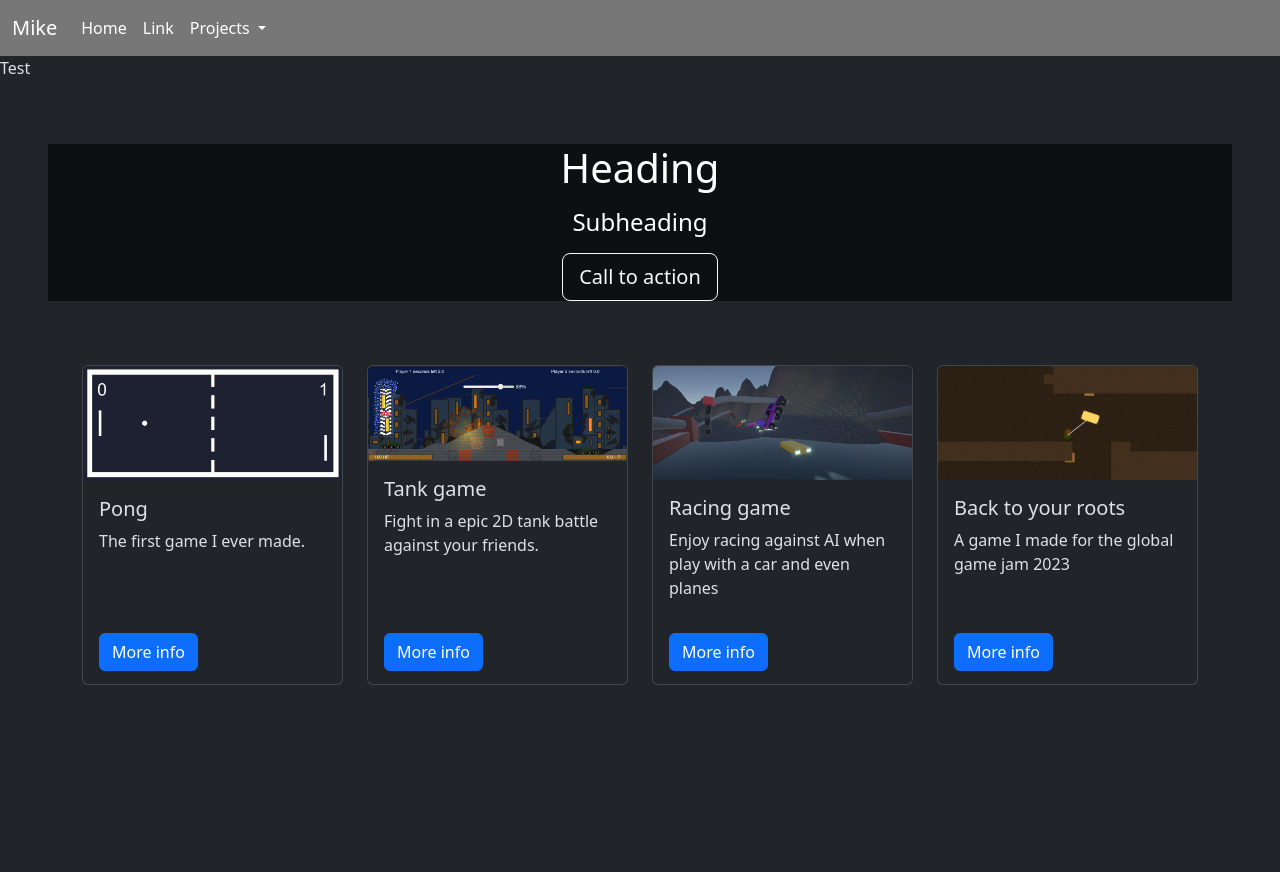
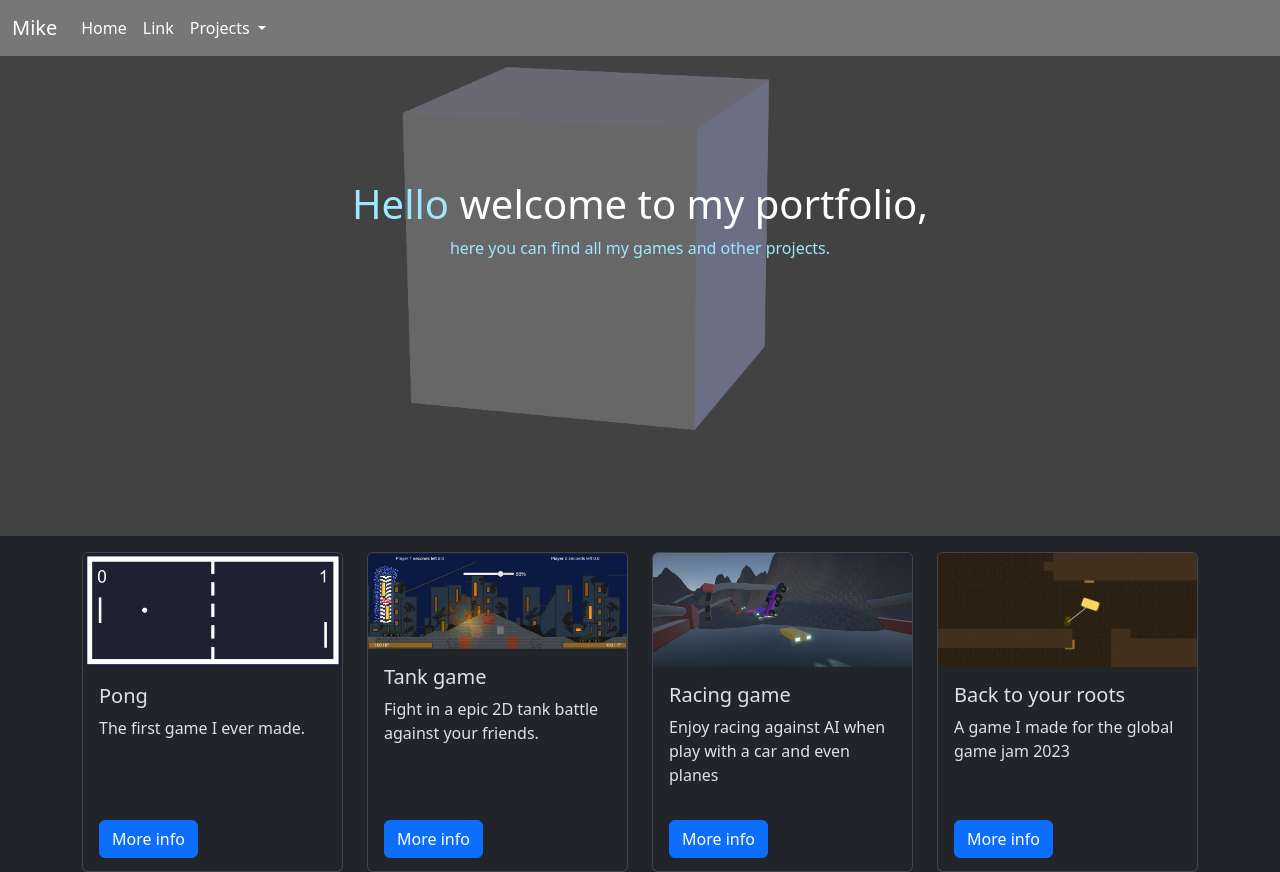
Before and after one commit to MikeOomen/portoflio, a plain HTML site: page index.html in a window 1280 px wide. Before the commit the page ends 800 px from the top, so only its background shows below. Drawn offline with nearby package versions, Linux system fonts and the light colour scheme.

Commit message:
Fixed things

```diff
--- a/index.html
+++ b/index.html
@@ -38,21 +38,20 @@
           </div>
         </div>
       </nav>
-      <p>Test</p>
       <script src="https://cdn.jsdelivr.net/npm/bootstrap@5.3.0-alpha1/dist/js/bootstrap.bundle.min.js" integrity="sha384-w76AqPfDkMBDXo30jS1Sgez6pr3x5MlQ1ZAGC+nuZB+EYdgRZgiwxhTBTkF7CXvN" crossorigin="anonymous"></script>
     </header>
     <main>
-      <div class="p-5 text-center bg-image">
-    <div class="mask" style="background-color: rgba(0, 0, 0, 0.6);">
-      <div class="d-flex justify-content-center align-items-center h-100">
-        <div class="text-white">
-          <h1 class="mb-3">Heading</h1>
-          <h4 class="mb-3">Subheading</h4>
-          <a class="btn btn-outline-light btn-lg" href="#!" role="button">Call to action</a>
-        </div>
-      </div>
-    </div>
-  </div>
+      <hero>
+        <section class="hero-img">
+          <img src="img/Default-Cube.png" class="img-custom" alt="Responsive image">
+          <section class="hero-text carousel-caption">
+            <div class="md-5 w-100">
+              <h1><a class="first-word-hero">Hello</a> welcome to my portfolio,</h1>
+              <p>here you can find all my games and other projects.</p>
+            </div>
+          </section>
+        </section>
+      </hero>
       <div class="container mt-3">
         <div class="row">
           <div class="col-md-6 col-lg-3">
@@ -61,7 +60,7 @@
               <div class="card-body">
                 <h5 class="card-title">Pong</h5>
                 <p class="card-text card-text-custom">The first game I ever made.</p>
-                <a href="pong/pong.html" class="btn-pos btn btn-primary">More info</a>
+                <a href="pong/index.html" class="btn-pos btn btn-primary">More info</a>
               </div>
             </div>
           </div>
```
